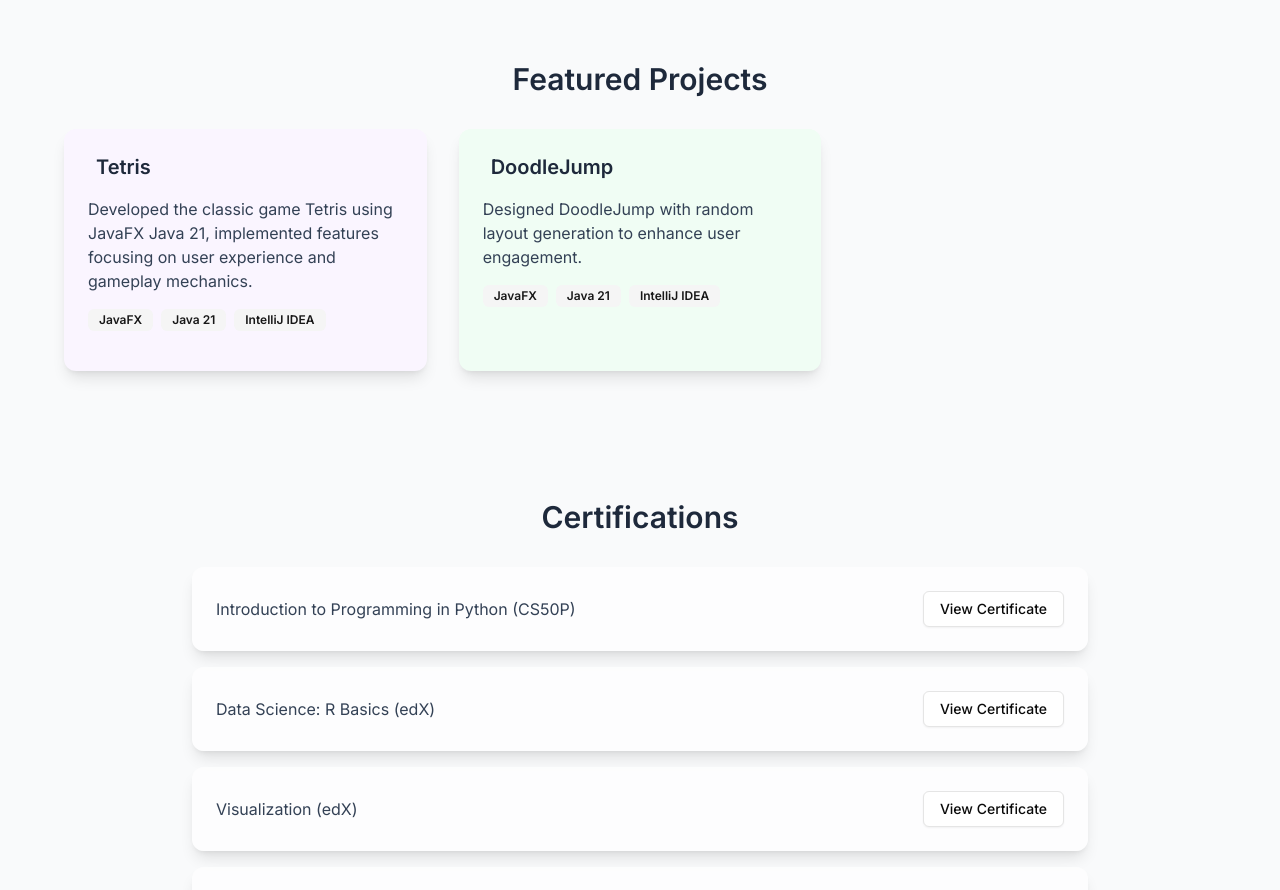
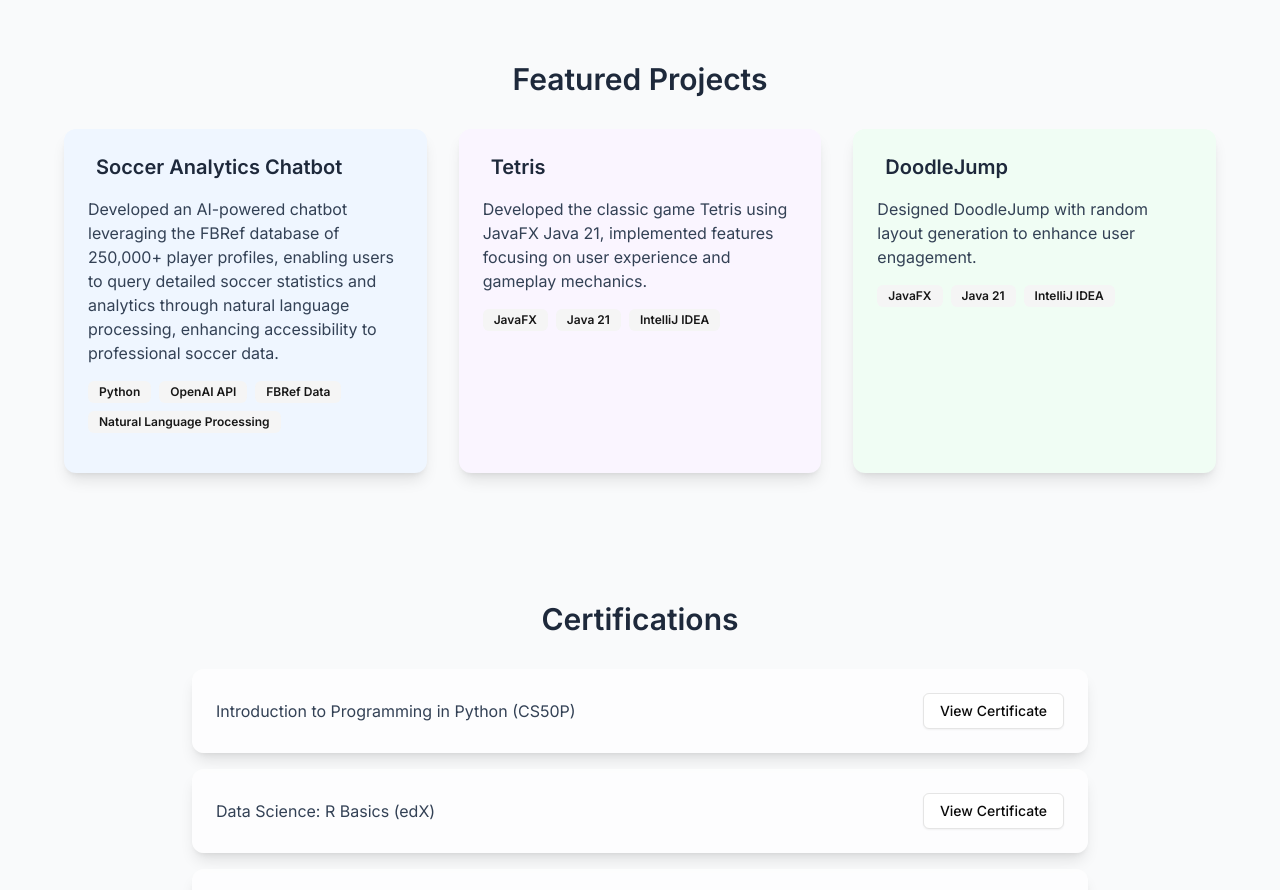
Before and after one commit to TitusFleming/my-website, a Next.js app: page / in a window 1280 px wide. Shown: the part 1400-2290 px from the top of the page. Built offline with nearby package versions, Linux system fonts and the light colour scheme.

Commit message:
what is the next step of the operation

```diff
--- a/src/components/Projects.tsx
+++ b/src/components/Projects.tsx
@@ -4,6 +4,7 @@ import { Button } from "@/components/button";
 
 export default function Projects() {
   const projects = [
+
     // {
     //   title: "AI-Powered Chess Tutor",
     //   description: "Developed a machine learning model to analyze chess games and provide personalized feedback to improve players' skills.",
@@ -28,6 +29,12 @@ export default function Projects() {
     //   technologies: ["Python", "Music21 library", "MIDI"],
     //   link: "https://github.com/TitusFleming/algo-composer"
     // },
+    {
+      title: "Soccer Analytics Chatbot",
+      description: "Developed an AI-powered chatbot leveraging the FBRef database of 250,000+ player profiles, enabling users to query detailed soccer statistics and analytics through natural language processing, enhancing accessibility to professional soccer data.",
+      color: "bg-blue-50",
+      technologies: ["Python", "OpenAI API", "FBRef Data", "Natural Language Processing"],
+    },
     {
       title: "Tetris",
       description: "Developed the classic game Tetris using JavaFX Java 21, implemented features focusing on user experience and gameplay mechanics.",
```
